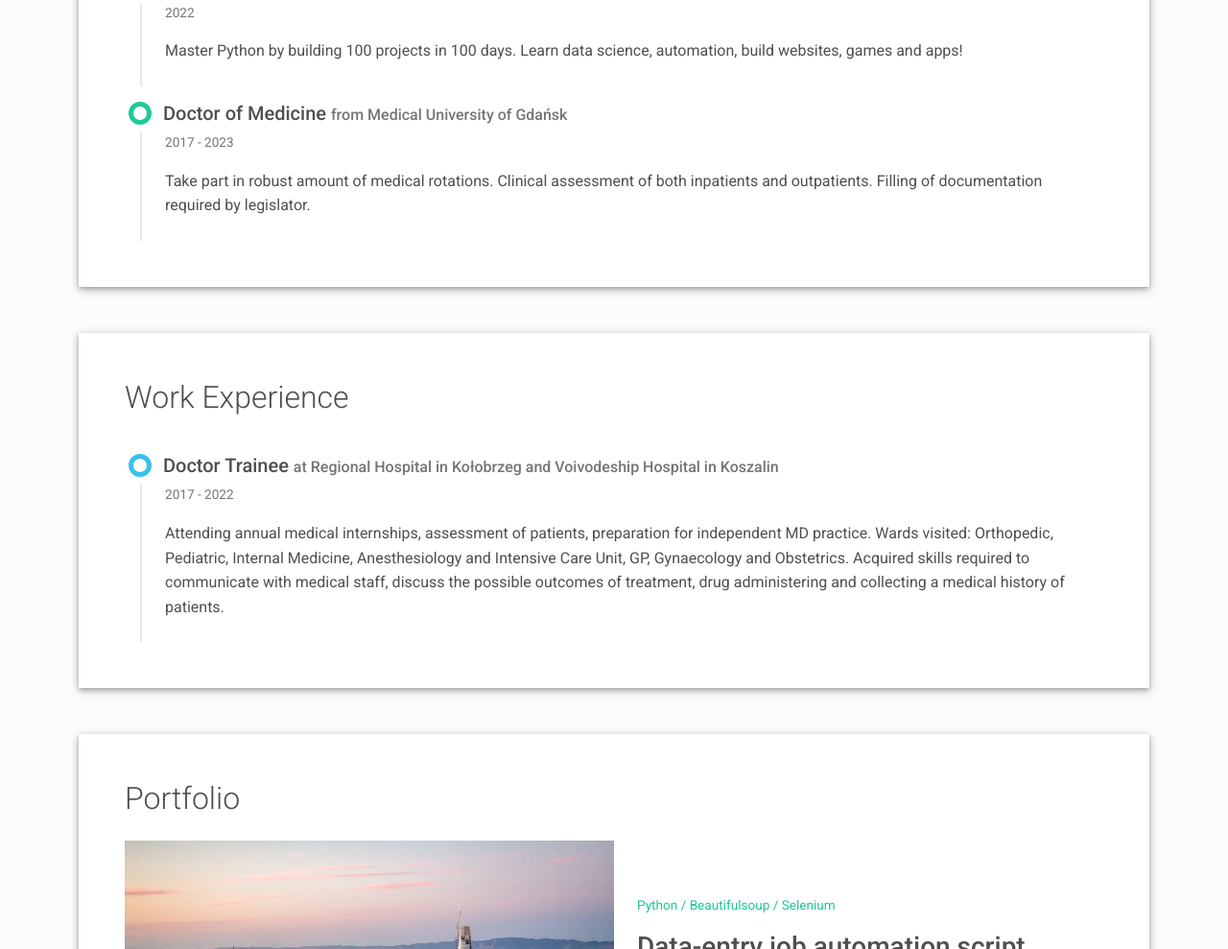
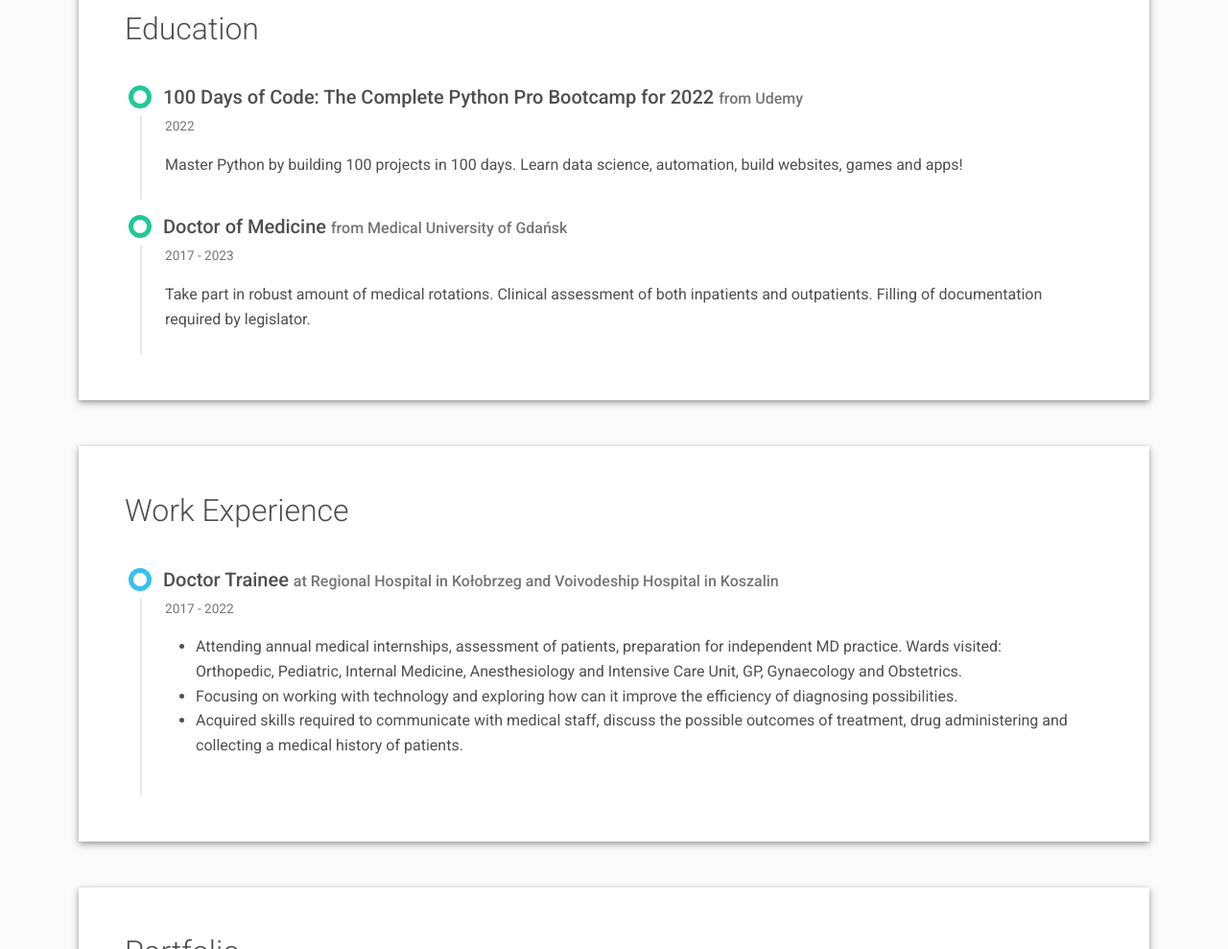
Before and after one commit to mihokoi/Page, a plain HTML site: page index.html in a window 1280 px wide. Shown: the part 1623-2612 px from the top of the page at 96% size. Drawn offline with Linux system fonts and the light colour scheme.

Commit message:
Update index.html

```diff
--- a/index.html
+++ b/index.html
@@ -85,7 +85,8 @@
         <div class="col-md-6">
           <h2 class="h2 fw-light mb-4">About Me</h2>
           <p>Hi! I'm Kacper Leonowicz. I am an enthusiast of programming, learning and self-development. I am a beginner <strong>back-end developer/python developer</strong> and really keen on new technologies. I am a quick learner and a team worker that gets the job done.</p>
-          <p>I can easily adjust to upcoming requirements and no hardwork can provide an impassable challenge for me.</p>
+          <p>Currently, besides improving my skills in tech-industry, I am also final year medical student.</p>
+          <p>My main focus is to improve understanding of impact of technology onto medical work, as I believe if we were to connect the possibilities of tech-advancement to medicine, the process of treatment would ge greatly enhanced.</p>
         </div>
         <div class="col-md-5 offset-lg-1">
           <div class="row mt-2">
@@ -174,7 +175,10 @@
           </div>
           <div class="timeline-body px-4 pb-4">
             <div class="text-muted text-small mb-3">2017 - 2022</div>
-            <div>Attending annual medical internships, assessment of patients, preparation for independent MD practice. Wards visited: Orthopedic, Pediatric, Internal Medicine, Anesthesiology and Intensive Care Unit, GP, Gynaecology and Obstetrics. Acquired skills required to communicate with medical staff, discuss the possible outcomes of treatment, drug administering and collecting a medical history of patients. </div>
+            <div><ul>
+              <li>Attending annual medical internships, assessment of patients, preparation for independent MD practice. Wards visited: Orthopedic, Pediatric, Internal Medicine, Anesthesiology and Intensive Care Unit, GP, Gynaecology and Obstetrics.</li>
+              <li>Focusing on working with technology and exploring how can it improve the efficiency of diagnosing possibilities.</li>
+              <li>Acquired skills required to communicate with medical staff, discuss the possible outcomes of treatment, drug administering and collecting a medical history of patients.</li></div></ul>
           </div>
         </div>
       </div>
```
